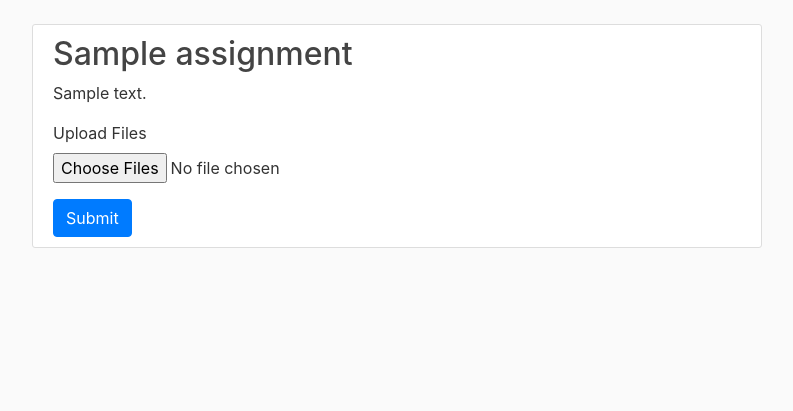
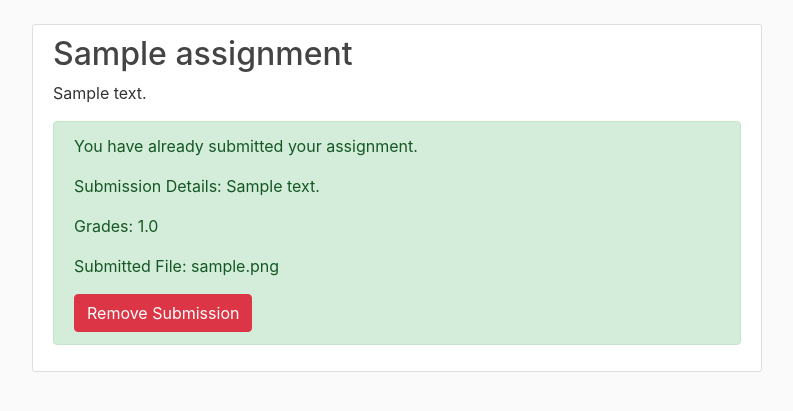
Before and after one commit to sidling1/auto_grader, a Django app: page /assignment/000/assignments/1 in a window 1280 px wide. Shown: the part 56-467 px from the top of the page, without its empty margins (53-846 px from the left). Run offline with Django 4.2, Linux system fonts and the light colour scheme; a user stored in the database is signed in; tables that the repository leaves empty hold one stand-in row (values such as "Sample post"); some libraries are stand-ins or nearby versions.

Commit message:
added submission for student

```diff
--- a/assignment/templates/assignment/submit_assignment.html
+++ b/assignment/templates/assignment/submit_assignment.html
@@ -7,6 +7,30 @@
   <h2>{{ assignment.title }}</h2>
   <p>{{ assignment.description }}</p>
 
+  {% if submission %}
+    <!-- Display existing submission details -->
+    <div class="alert alert-success">
+      <p>You have already submitted your assignment.</p>
+      <!-- Display submission details here -->
+      <!-- Example: -->
+      <p>Submission Details: {{ submission.submission_details }}</p>
+      <p>Grades: {{ submission.grades }}</p>
+      <!-- Display submitted file name -->
+      {% if submission.code_file %}
+        <p>Submitted File: {{ submission.code_file.name }}</p>
+      {% else %}
+        <p>No file submitted.</p>
+      {% endif %}
+      <!-- Add any other submission details you want to display -->
+
+      <!-- Button to remove submission -->
+      <form method="post" action="{% url 'remove_submission' submission.id %}">
+        {% csrf_token %}
+        <button type="submit" class="btn btn-danger">Remove Submission</button>
+      </form>
+    </div>
+  {% else %}
+    <!-- Display form to add new submission -->
     <form method="post" enctype="multipart/form-data">
       {% csrf_token %}
 
@@ -25,13 +49,14 @@
 
       <!-- Display input file fields -->
       <div class="form-group">
-      <label for="inputFiles">Upload Files</label>
-      <input type="file" name="input_files" id="inputFiles" multiple class="form-control-file">
+        <label for="inputFiles">Upload File</label>
+        <input type="file" name="input_file" id="inputFile" class="form-control-file">
       </div>
 
       <!-- Optional: Display additional form fields here -->
 
       <button type="submit" class="btn btn-primary">Submit</button>
     </form>
+  {% endif %}
 </div>
 {% endblock %}
--- a/assignment/urls.py
+++ b/assignment/urls.py
@@ -5,4 +5,6 @@ urlpatterns = [
     path('', views.home, name='home'),
     path('<course_id>/assignments/', views.course_assignments, name='course_assignments'),
     path('<course_id>/assignments/<assignment_id>', views.submission, name='submission'),
+    path('submission/remove/<int:submission_id>/', views.remove_submission, name='remove_submission'),
+    # path('course_id>/assignments/<assignment_id>/submit/', views.add_submission, name='add_submission'),
 ]
--- a/assignment/views.py
+++ b/assignment/views.py
@@ -1,6 +1,8 @@
 from django.forms import BaseModelForm
-from django.shortcuts import render,get_object_or_404
-from .models import Course,Assignment
+from django.shortcuts import render,get_object_or_404,redirect
+from .models import Course,Assignment,Submission
+from django.contrib.auth.models import User
+from .forms import SubmissionForm
 
 def home(request):
     username = request.user.username
@@ -19,14 +21,46 @@ def course_assignments(request, course_id):
     return render(request, 'assignment/assignments.html', {'course':course, 'assignments': assignments})
 
 def submission(request,course_id,assignment_id):
-    user =request.user.username
+    if request.method=="POST":
+        username =request.user.username
+        user = User.objects.get(username=username)
+        course = get_object_or_404(Course, code=course_id)
+        assignment = Assignment.objects.get(id=assignment_id)
+        submission_details = "Submitted on time"
+        grades="0.0"
+        code_file = request.FILES.get('input_file')
+        # try to get the submission made by this user
+        submission = Submission(student=user, assignment=assignment,submission_details=submission_details,grades=grades,code_file=code_file)
+        try:
+            submission.save()
+        except InterruptedError:
+            return redirect('home')
+        return redirect('submission', course_id = course_id,assignment_id=assignment_id)
+
+
+    username =request.user.username
+    user = User.objects.get(username=username)
     course = get_object_or_404(Course, code=course_id)
     assignment = Assignment.objects.get(id=assignment_id)
-    print(assignment)
+    # try to get the submission made by this user
+    submission = Submission.objects.filter(student=user, assignment_id=assignment_id).first()
+    print(submission)
+    # print(assignment)
     context={
         'user':user,
         'course':course,
-        'assignment':assignment
+        'assignment':assignment,
+        'submission':submission
     }
 
     return render(request,'assignment/submit_assignment.html',context)
+
+
+def remove_submission(request,submission_id):
+
+    submission = get_object_or_404(Submission, pk=submission_id)
+    assignment_id = submission.assignment.id
+    course_code = submission.assignment.course.code
+
+    submission.delete()
+    return redirect('submission',course_id=course_code, assignment_id=assignment_id)
--- a/autograder/settings.py
+++ b/autograder/settings.py
@@ -132,3 +132,6 @@ STATICFILES_DIRS = [
 ]
 LOGIN_URL = 'login'
 LOGIN_REDIRECT_URL = 'home'
+
+MEDIA_ROOT = os.path.join(BASE_DIR,'media')
+MEDIA_URL = '/media/'
```
Also changed, not shown: assignment/forms.py (added, +7 -0 lines), assignment/migrations/0001_initial.py, assignment/migrations/0004_submission.py (deleted), assignment/migrations/0005_alter_assignment_course_delete_submission.py (deleted). Lines whose indentation alone changed are shown as unchanged.
